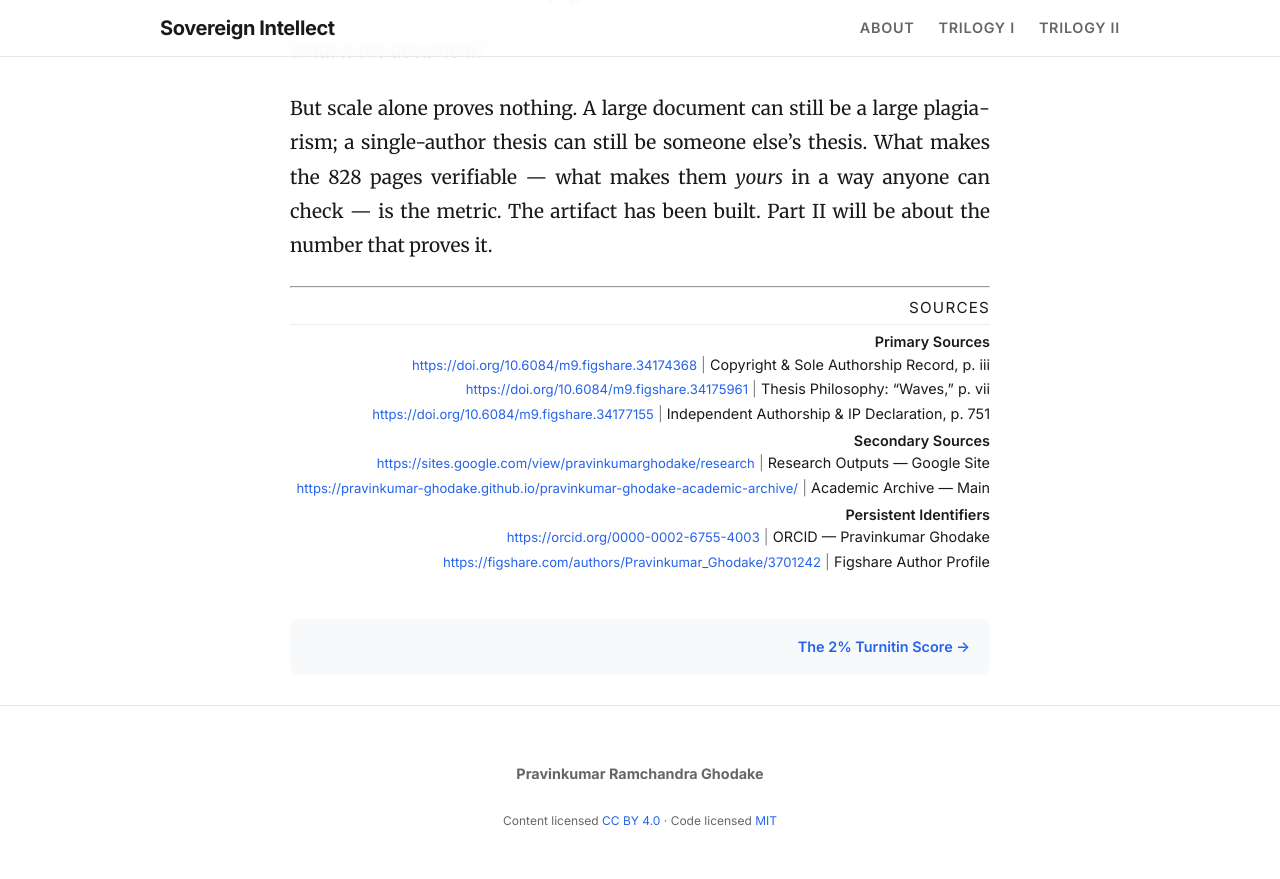
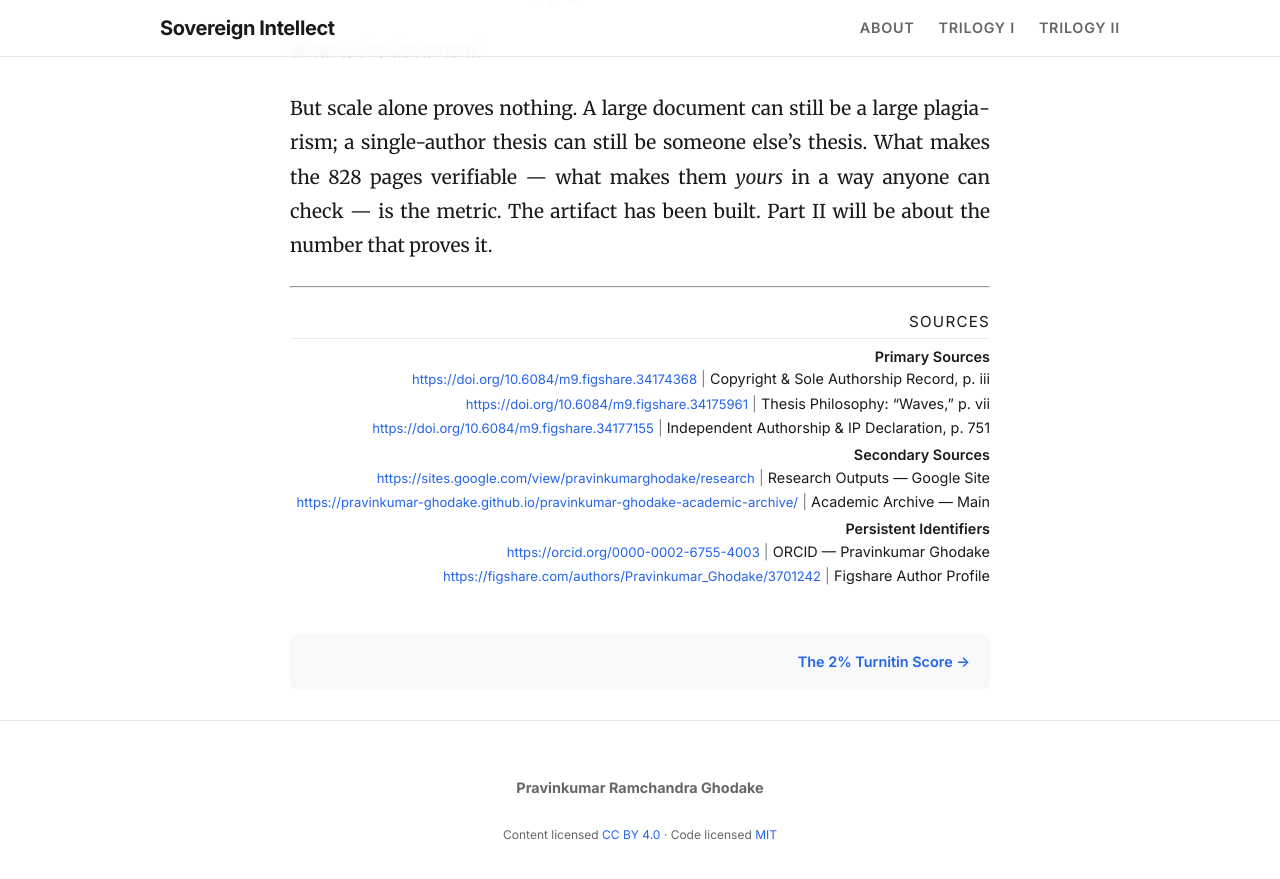
Before and after one commit to pravinkumar-ghodake/sovereign-intellect-blog, a Jekyll site: the page built from _posts/2026-11-22-the-unbroken-thread.md, in a window 1280 px wide and 900 px high, scrolled down 5632 px. Shown: the top 879 px of the window. Built offline with Jekyll 4.4.1, drawn with Linux system fonts in a browser that asks for light colours.

Commit message:
Update 2026-11-22-the-unbroken-thread.md

```diff
--- a/_posts/2026-11-22-the-unbroken-thread.md
+++ b/_posts/2026-11-22-the-unbroken-thread.md
@@ -112,7 +112,7 @@ But scale alone proves nothing. A large document can still be a large plagiarism
 
 ---
 
-<div style="font-family: var(--font-ui); font-size: 0.9rem; line-height: 1.35; text-align: right;">
+<div style="font-family: var(--font-ui); font-size: 0.9rem; line-height: 1.35; text-align: right; margin-top: 1.5rem;">
 
   <div style="font-size: 0.95rem; letter-spacing: 0.08em; margin-bottom: 0.35rem; text-align: right;">SOURCES</div>
   <div style="border-top: 1px solid rgba(128,128,128,0.15); margin-bottom: 0.45rem;"></div>
```
